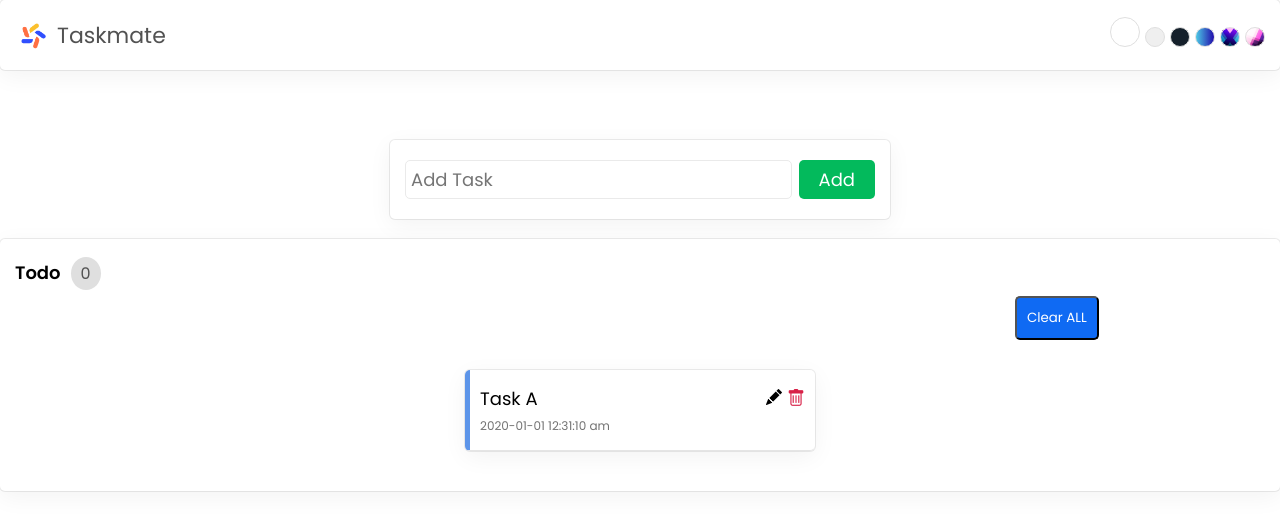
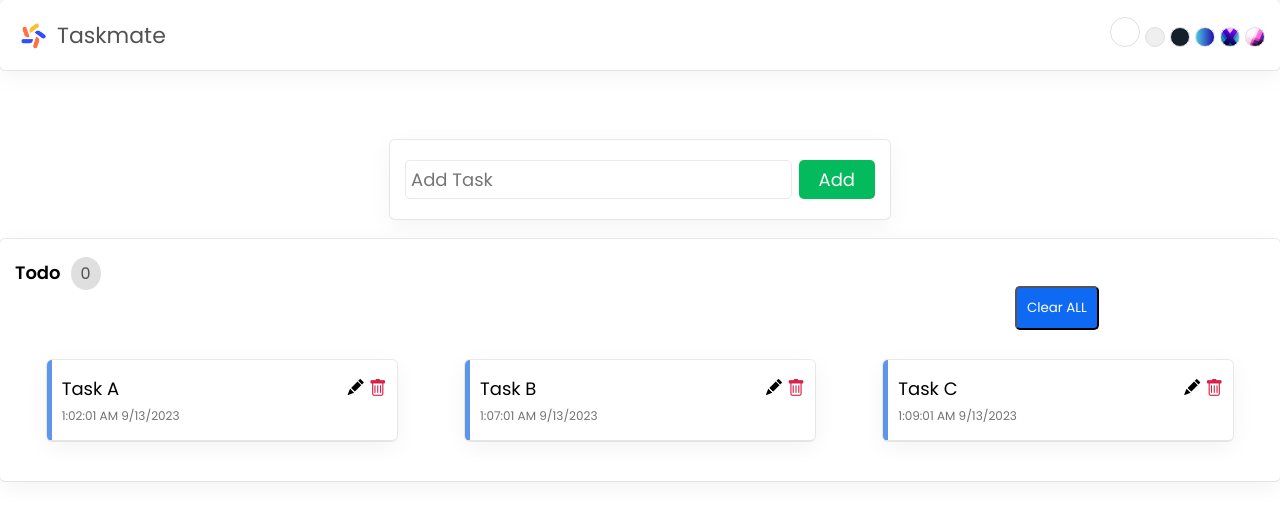
Before and after one commit to mohamedbenaantar/taskmate, a React (Create React App) app: page / in a window 1280 px wide. Shown: the top 530 px of the page. Built offline with nearby package versions, Linux system fonts and the light colour scheme.

Commit message:
iterate some tasks

```diff
--- a/src/components/ShowTask.js
+++ b/src/components/ShowTask.js
@@ -1,6 +1,11 @@
 import React from 'react'
 
 export const ShowTask = () => {
+    const tasks = [
+    {id:10100, name:"Task A", time:"1:02:01 AM 9/13/2023"},
+    {id:10102, name:"Task B", time:"1:07:01 AM 9/13/2023"},
+    {id:10104, name:"Task C", time:"1:09:01 AM 9/13/2023"}
+]
   return (
     <section className="showTask">
         <div className="head">
@@ -13,14 +18,18 @@ export const ShowTask = () => {
         </div>
 
         <ul>
+            {tasks.map((task) => (
             <li>
-                <p>
-                    <span className="name">Task A</span>
-                    <span className="time">2020-01-01 12:31:10 am</span>
-                </p>
-                <i className="bi bi-pencil-fill"></i>
-                <i className="bi bi-trash"></i>
-            </li>
+            <p>
+                <span className="name">{task.name}</span>
+                <span className="time">{task.time}</span>
+            </p>
+            <i className="bi bi-pencil-fill"></i>
+            <i className="bi bi-trash"></i>
+        </li>
+
+            ) )}
+
         </ul>
     </section>
   )
--- a/src/index.css
+++ b/src/index.css
@@ -176,7 +176,7 @@ header .themeSelector .activeTheme{
   padding: 10px 10px;
   border-radius: 5px;
   margin-left: 1000px;
-  margin-top:10px;
+  margin-top:0px;
   cursor: pointer;
 }
 
```
